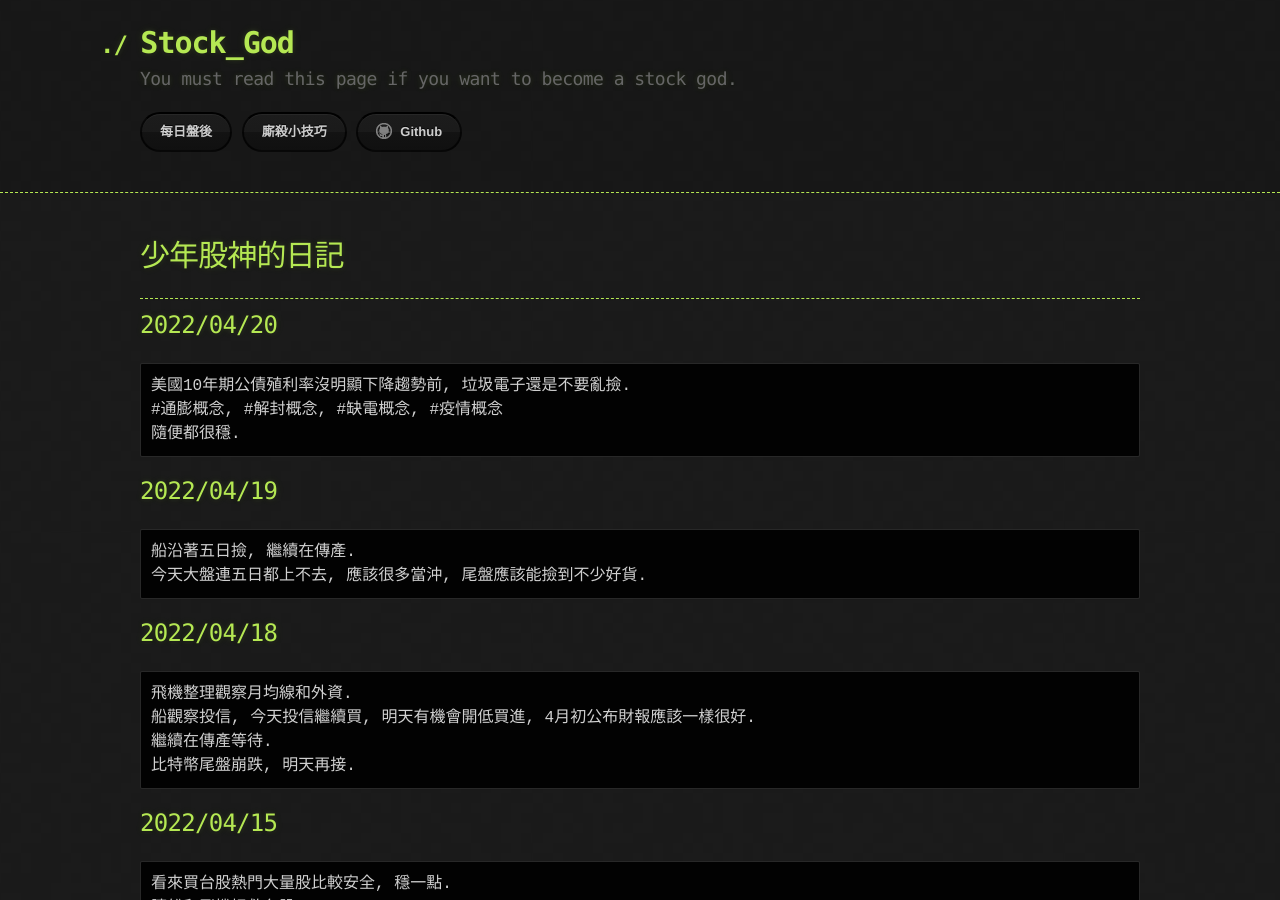
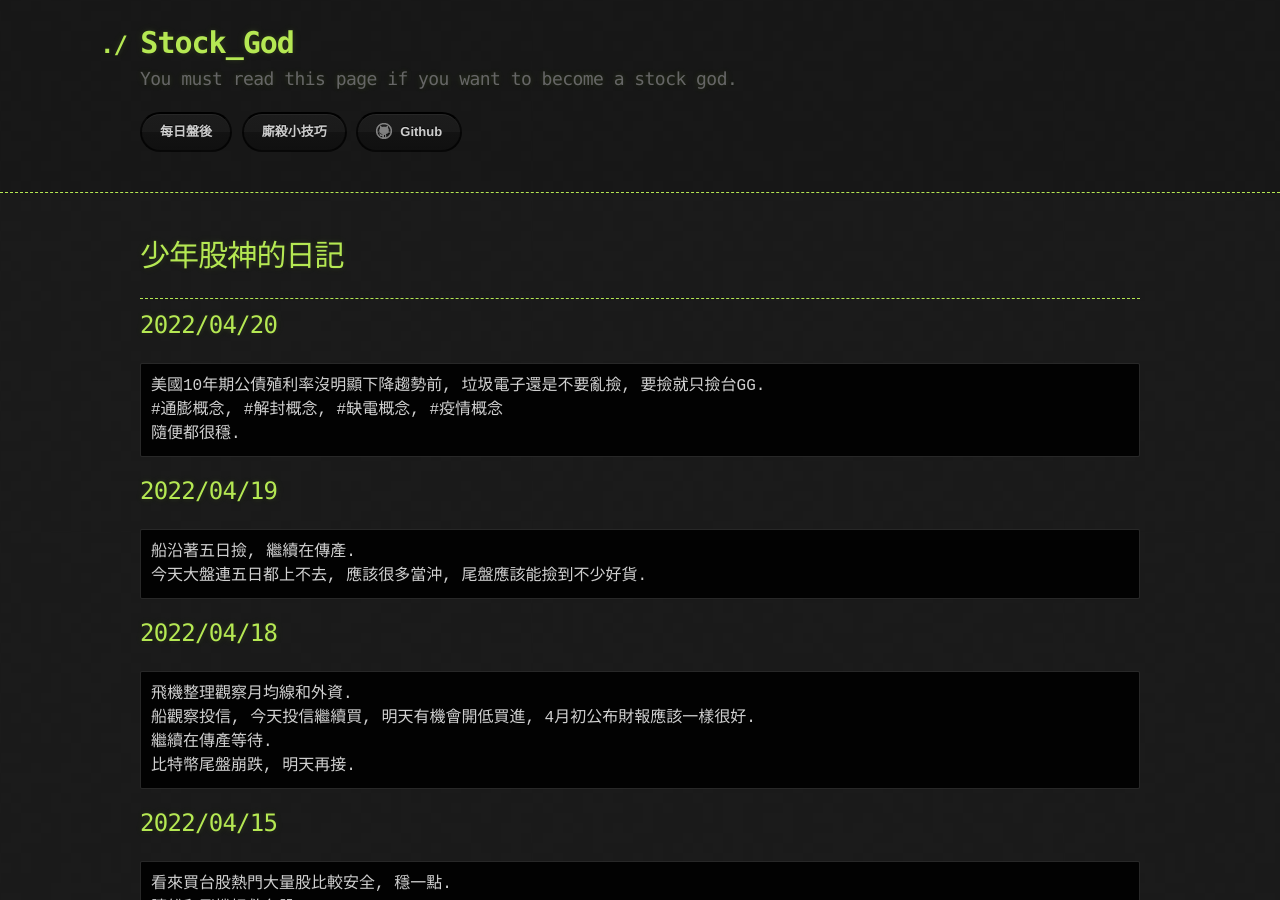
Before and after one commit to lepg5487/Stock_God, a Jekyll site: the page built from index.md, in a window 1280 px wide and 900 px high. Built offline with Jekyll 4.4.1, drawn with Linux system fonts in a browser that asks for light colours; our own code applies the rules of GitHub Pages for plain Markdown files.

Commit message:
Update index.md

````diff
--- a/index.md
+++ b/index.md
@@ -8,7 +8,7 @@ layout: testlayouts
 
 ## 2022/04/20
 ```
-美國10年期公債殖利率沒明顯下降趨勢前, 垃圾電子還是不要亂撿.
+美國10年期公債殖利率沒明顯下降趨勢前, 垃圾電子還是不要亂撿, 要撿就只撿台GG.
 #通膨概念, #解封概念, #缺電概念, #疫情概念
 隨便都很穩.
 ```
````
